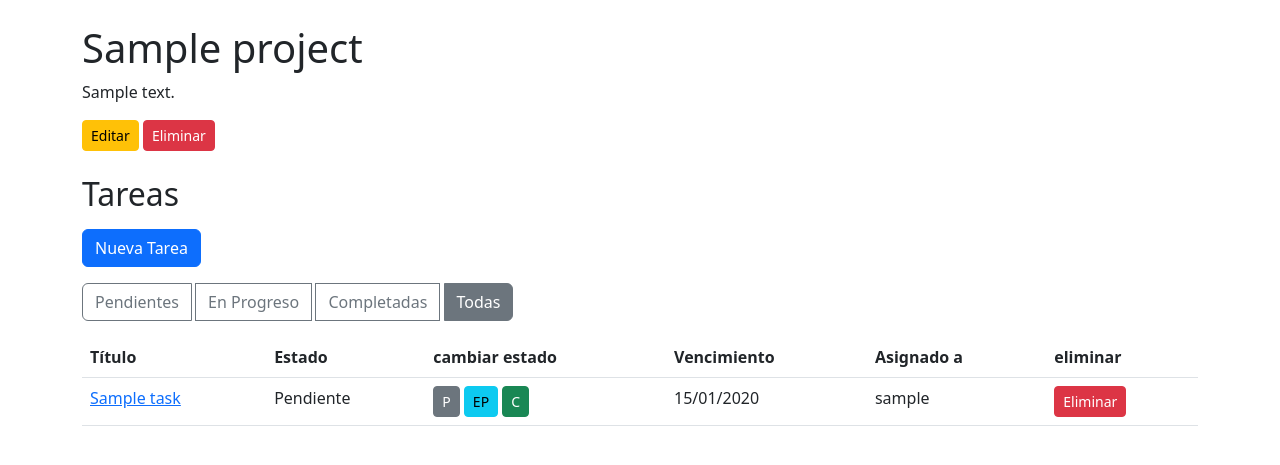
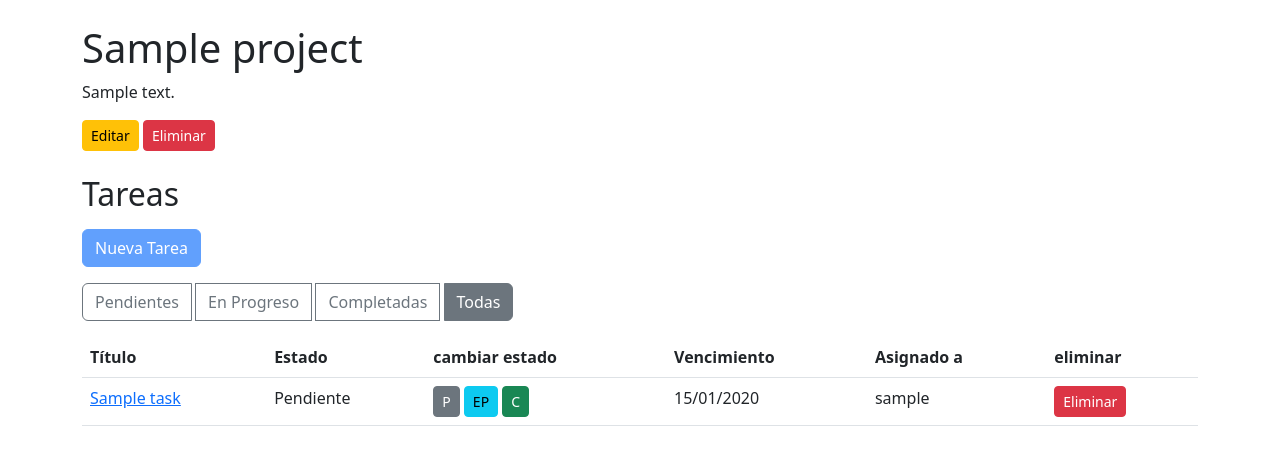
Before and after one commit to MiguelAngelMadronero/task-management-app, a Django app: page /projects/1/tasks/ in a window 1280 px wide. Shown: the part 56-521 px from the top of the page. Run offline with Django 5.2, Linux system fonts and the light colour scheme; a user stored in the database is signed in; tables that the repository leaves empty hold one stand-in row (values such as "Sample post"); some libraries are stand-ins or nearby versions.

```diff
--- a/webtask/templates/task_form.html
+++ b/webtask/templates/task_form.html
@@ -6,8 +6,10 @@
   <form method="post">
     {% csrf_token %}
     {{ form|crispy }}
-    <button type="submit" class="btn btn-success">Guardar</button>
-    <a href="{% url 'tasks' project_id=request.resolver_match.kwargs.project_id %}" class="btn btn-secondary">Cancelar</a>
+    <div class="mb-4">
+      <button type="submit" class="btn btn-success">Guardar</button>
+      <a href="{% url 'tasks' project_id=request.resolver_match.kwargs.project_id %}" class="btn btn-secondary">Cancelar</a>
+    </div>
   </form>
 </div>
 {% endblock %}
--- a/webtask/templates/tasks.html
+++ b/webtask/templates/tasks.html
@@ -18,9 +18,11 @@
     {% endif %}
   </div>
   <h2 class="mt-4">Tareas</h2>
-
-  <a href="{% url 'task_create' project_id=project.id %}" class="btn btn-primary mt-2 mb-3">Nueva Tarea</a>
-
+  {% if project.owner != request.user %}
+  <a href="{% url 'task_create' project_id=project.id %}" class="btn btn-primary mt-2 mb-3 disabled">Nueva Tarea</a>
+  {% else %}
+  <a href="{% url 'task_create' project_id=project.id %}" class="btn btn-primary mt-2 mb-3 disabled">Nueva Tarea</a>
+  {% endif %}
   <div class="d-block btn-group mb-3" role="group">
     <a class="btn btn-outline-secondary
        {% if selected_status == 'pending' %}active{% endif %}"
```
